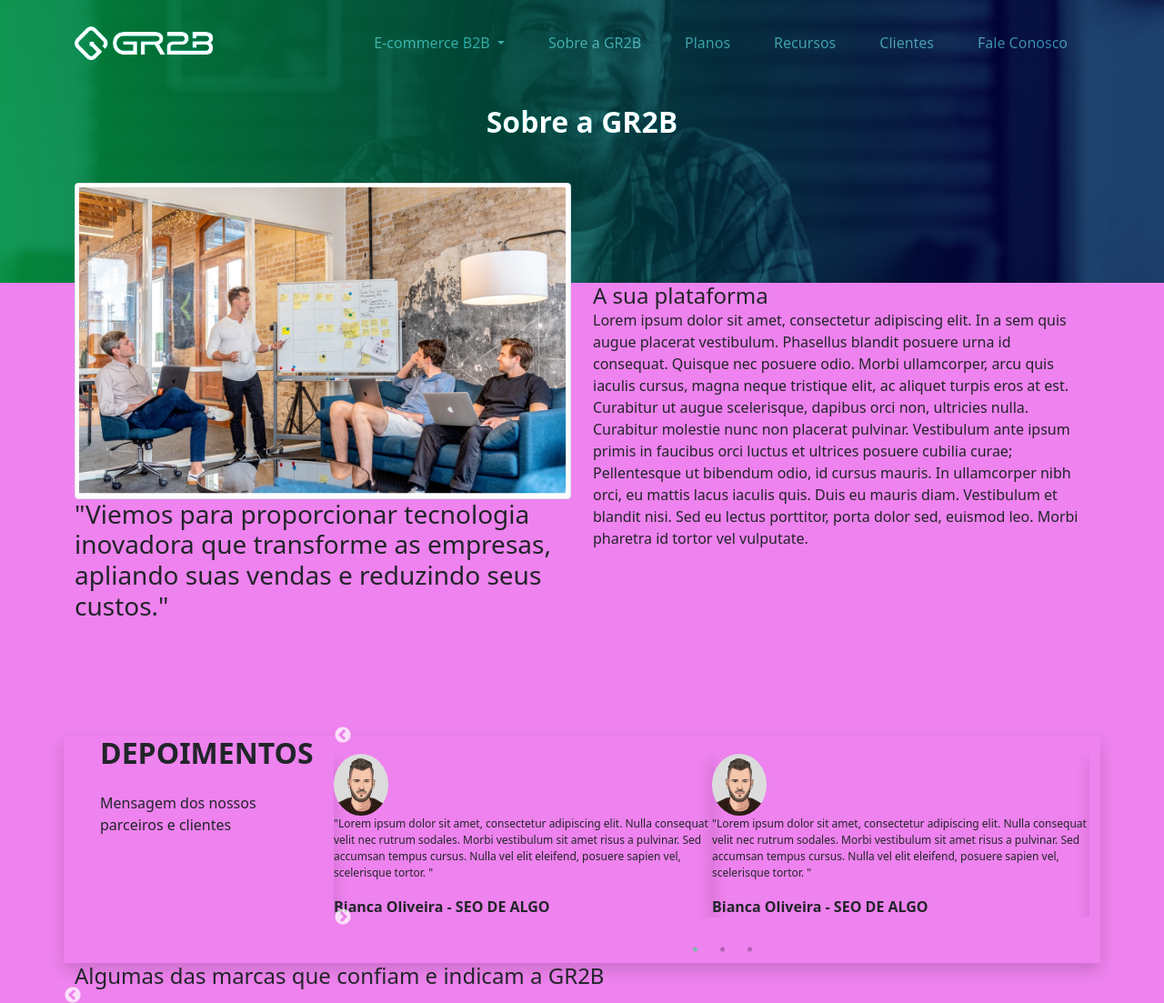
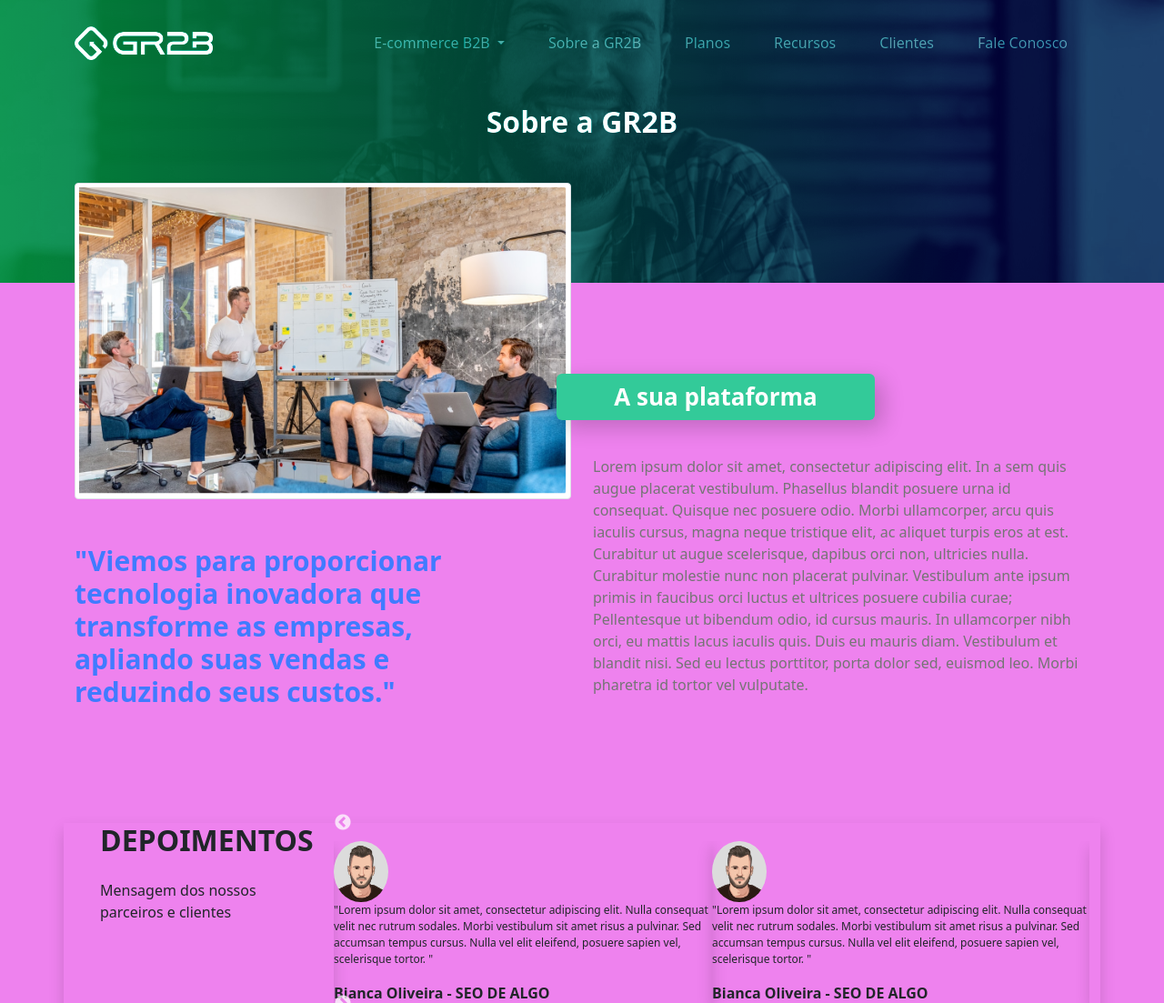
Before and after one commit to oandalves/gr2b, a PHP site: page /sobre.html in a window 1280 px wide. Shown: the top 1103 px of the page at 91% size. Run offline with PHP 8.4, Linux system fonts and the light colour scheme; some libraries are stand-ins or nearby versions.

Commit message:
atualizacao sobre e planos web

```diff
--- a/css/sobre.css
+++ b/css/sobre.css
@@ -1,32 +1,72 @@
-:root{
-    --quote-blue:#407BFF;
-    --green-main:#33CA99;
-    --texts:#757575;
+:root {
+    --quote-blue: #407BFF;
+    --green-main: #33CA99;
+    --texts: #757575;
 }
-body{
+
+body {
     background: violet;
 }
-#header-site{
+
+#header-site {
     background-image: url(/img/sobre-img.png);
     background-position: center;
     background-repeat: no-repeat;
 }
-.header-site{
+
+.header-site {
     background: linear-gradient(90deg, #33C199 0%, #337399 98.98%);
     mix-blend-mode: hard-light;
 }
-.row{
+
+.row {
     position: relative;
 }
-.bloco-img{
+
+.bloco-img {
     position: relative;
     top: -110px;
 }
-.center{
+
+.center {
     text-align: center;
     color: white;
     padding: 20px 0 150px 0;
 }
-.center h2{
+
+.center h2 {
     font-weight: 800;
 }
+
+.blockquote {
+    font-weight: 900;
+    font-size: 30px;
+    color: #407BFF;
+    line-height: 1.2;
+    margin-top: 50px;
+    width: 470px;
+}
+
+.h4 {
+    background: #33CA99;
+    box-shadow: 8px 8px 25px rgba(0, 0, 0, 0.2);
+    border-radius: 6px;
+    font-weight: bold;
+    font-size: 26px;
+    color: white;
+    text-align: center;
+    width: 350px;
+    padding: 10px 30px;
+    position: absolute;
+    left: -40px;
+}
+
+.about-text {
+    color: #757575;
+    padding: 90px 0;
+}
+
+.sobre-bloco {
+    position: relative;
+    margin-top: 100px;
+}
--- a/sobre.html
+++ b/sobre.html
@@ -71,22 +71,20 @@
         <div class="row">
             <div class="col-md-6 bloco-img">
                 <img src="img/sobre-block.png" alt="Imagem de sobre a GR2B" class="img-fluid img-thumbnail">
-                <blockquote class="blockquote">
-                    <p class="h3 about-info">"Viemos para proporcionar tecnologia inovadora que transforme as empresas, apliando suas vendas e reduzindo seus custos."</p>
+                <blockquote class="blockquote">"Viemos para proporcionar tecnologia inovadora que transforme as empresas, apliando suas vendas e reduzindo seus custos."
                 </blockquote>
             </div>
             <div class="col-md-6">
-                <article class="">
-                    <div class="retangulo-titulo-verde">
-                        <strong class="h4">A sua plataforma</strong>
-                    </div>
-                    <div class="about-text">
-                        <p>Lorem ipsum dolor sit amet, consectetur adipiscing elit. In a sem quis augue placerat vestibulum. Phasellus blandit posuere urna id consequat. Quisque nec posuere odio. Morbi ullamcorper, arcu quis iaculis cursus, magna neque tristique
-                            elit, ac aliquet turpis eros at est. Curabitur ut augue scelerisque, dapibus orci non, ultricies nulla. Curabitur molestie nunc non placerat pulvinar. Vestibulum ante ipsum primis in faucibus orci luctus et ultrices posuere
-                            cubilia curae; Pellentesque ut bibendum odio, id cursus mauris. In ullamcorper nibh orci, eu mattis lacus iaculis quis. Duis eu mauris diam. Vestibulum et blandit nisi. Sed eu lectus porttitor, porta dolor sed, euismod leo.
-                            Morbi pharetra id tortor vel vulputate.</p>
-                    </div>
-                </article>
+                <div class="sobre-bloco">
+                    <h4 class="h4">A sua plataforma</h4>
+                    <p class="about-text">
+                        Lorem ipsum dolor sit amet, consectetur adipiscing elit. In a sem quis augue placerat vestibulum. Phasellus blandit posuere urna id consequat. Quisque nec posuere odio. Morbi ullamcorper, arcu quis iaculis cursus, magna neque tristique elit, ac aliquet
+                        turpis eros at est. Curabitur ut augue scelerisque, dapibus orci non, ultricies nulla. Curabitur molestie nunc non placerat pulvinar. Vestibulum ante ipsum primis in faucibus orci luctus et ultrices posuere cubilia curae; Pellentesque
+                        ut bibendum odio, id cursus mauris. In ullamcorper nibh orci, eu mattis lacus iaculis quis. Duis eu mauris diam. Vestibulum et blandit nisi. Sed eu lectus porttitor, porta dolor sed, euismod leo. Morbi pharetra id tortor vel vulputate.
+                    </p>
+                </div>
+
+
             </div>
         </div>
     </section>
```
Also changed, not shown: css/stye-pagina.css (+29 -57 lines).
